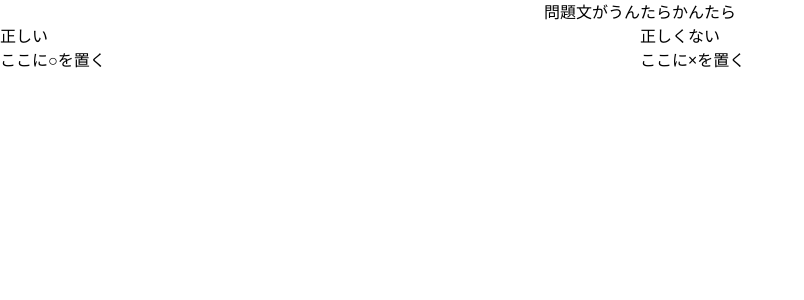
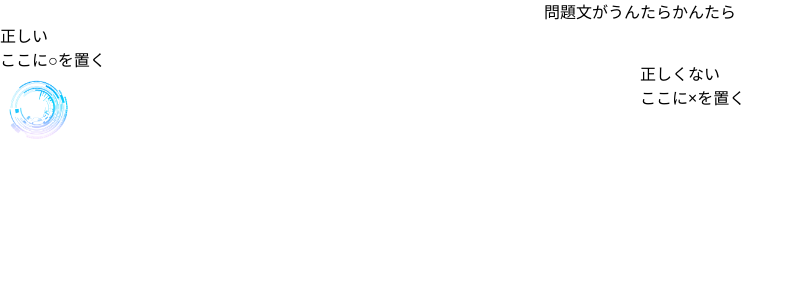
Before and after one commit to Tiamat-KIT/T_or_F_Quiz_Component, a Next.js app in the folder tfquizcomp/: page / in a window 1280 px wide. Shown: the top 300 px of the page, without its empty margins (0-804 px from the left). Built offline with nearby package versions, Linux system fonts and the light colour scheme.

Commit message:
circle_displaycomplate

```diff
--- a/tfquizcomp/src/Component/Quiz.tsx
+++ b/tfquizcomp/src/Component/Quiz.tsx
@@ -11,7 +11,7 @@ export default function Quiz(){
                         <h2>正しい</h2>
                         <div>
                             ここに○を置く
-                            {/* <Image src="/public/technology_blue_circle.png" width={75} height={75} alt="true"/> */}
+                            <Image src="/technology_blue_circle.png" width={75} height={75} alt="true"/>
                         </div>
                     </div>
                     <div className="flex-1 place-self-center">
```
Also changed, not shown: tfquizcomp/public/technology_blue_circle.png (renamed from tfquizcomp/src/public/technology_blue_circle.png).
